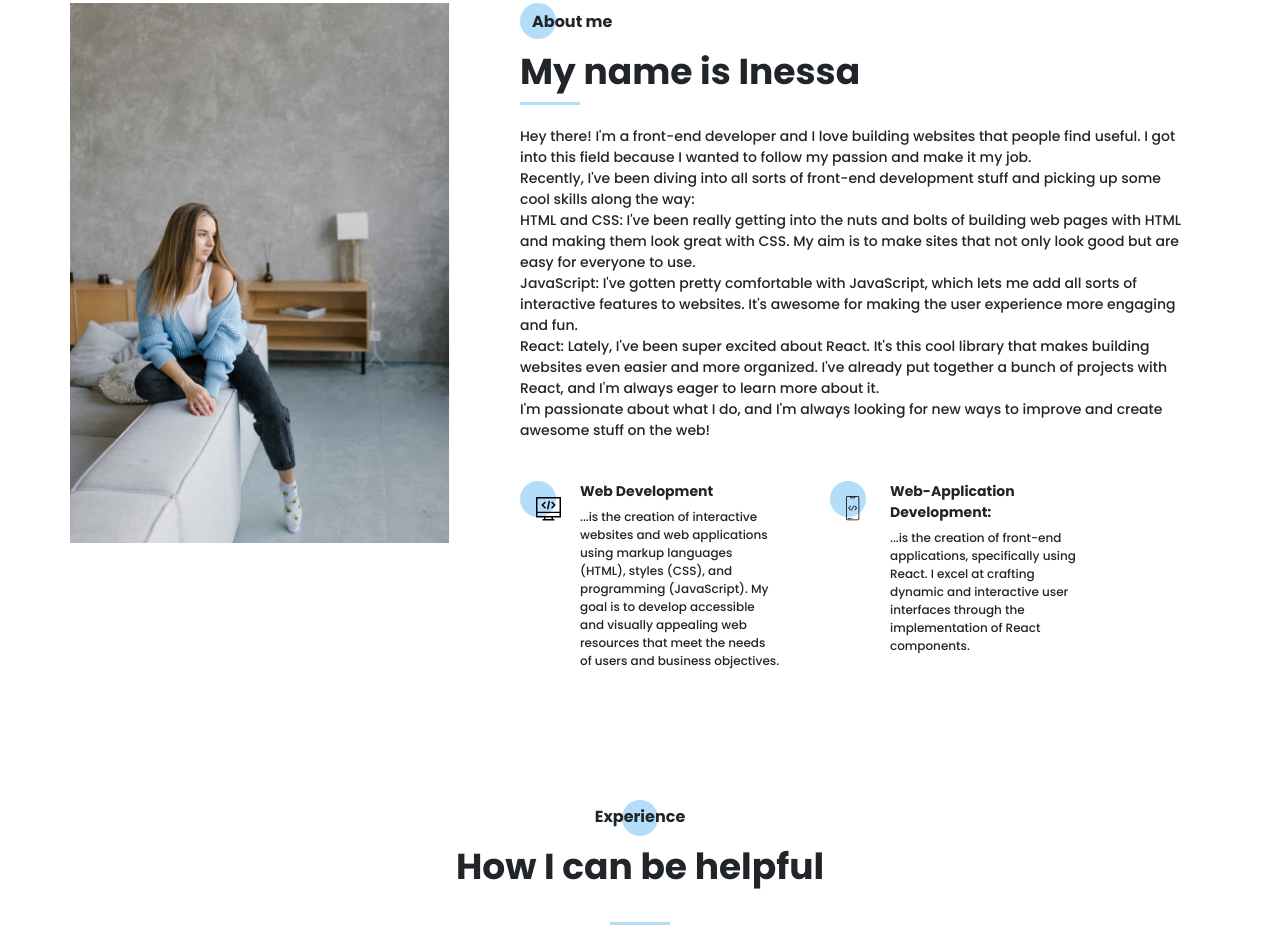
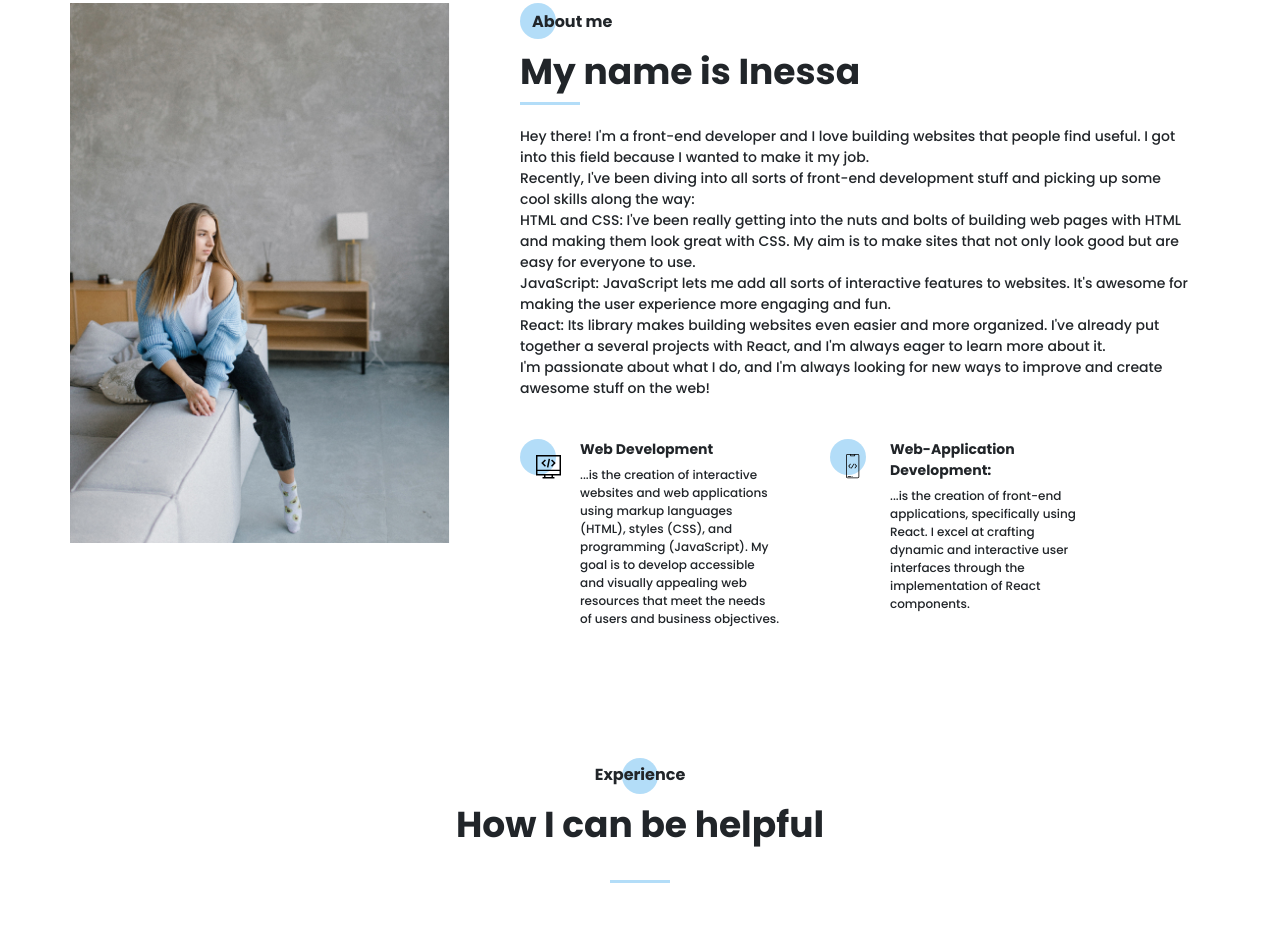
Before and after one commit to nessipenko/portfolio, a website: page src/index.html in a window 1280 px wide. Shown: the part 897-1823 px from the top of the page. Drawn offline with nearby package versions, Linux system fonts and the light colour scheme; files that its build step writes are made by us from their sources; files whose address does not match are found by name.

Commit message:
initial commit

```diff
--- a/src/index.html
+++ b/src/index.html
@@ -158,7 +158,7 @@
                     <div class="divider"></div>
                     <div class="about-me__descr">
                         Hey there! I'm a front-end developer and I love building websites that people find
-                        useful. I got into this field because I wanted to follow my passion and make it my job.
+                        useful. I got into this field because I wanted to make it my job.
                         <br>
                         Recently, I've been diving into all sorts of front-end development stuff and picking up some
                         cool skills along the way:
@@ -167,13 +167,11 @@
                         and making them look great with CSS. My aim is to make sites that not only look good but are
                         easy for everyone to use.
                         <br>
-                        JavaScript: I've gotten pretty comfortable with JavaScript, which lets me add all sorts of
-                        interactive features to websites. It's awesome for making the user experience more engaging and
-                        fun.
+                        JavaScript: JavaScript lets me add all sorts of interactive features to websites. It's awesome
+                        for making the user experience more engaging and fun.
                         <br>
-                        React: Lately, I've been super excited about React. It's this cool library that makes building
-                        websites even easier and more organized. I've already put together a bunch of projects with
-                        React, and I'm always eager to learn more about it.
+                        React: Its library makes building websites even easier and more organized. I've already put
+                        together a several projects with React, and I'm always eager to learn more about it.
                         <br>
                         I'm passionate about what I do, and I'm always looking for new ways to improve and create
                         awesome stuff on the web!
```
Also changed, not shown: dist/index.html.
